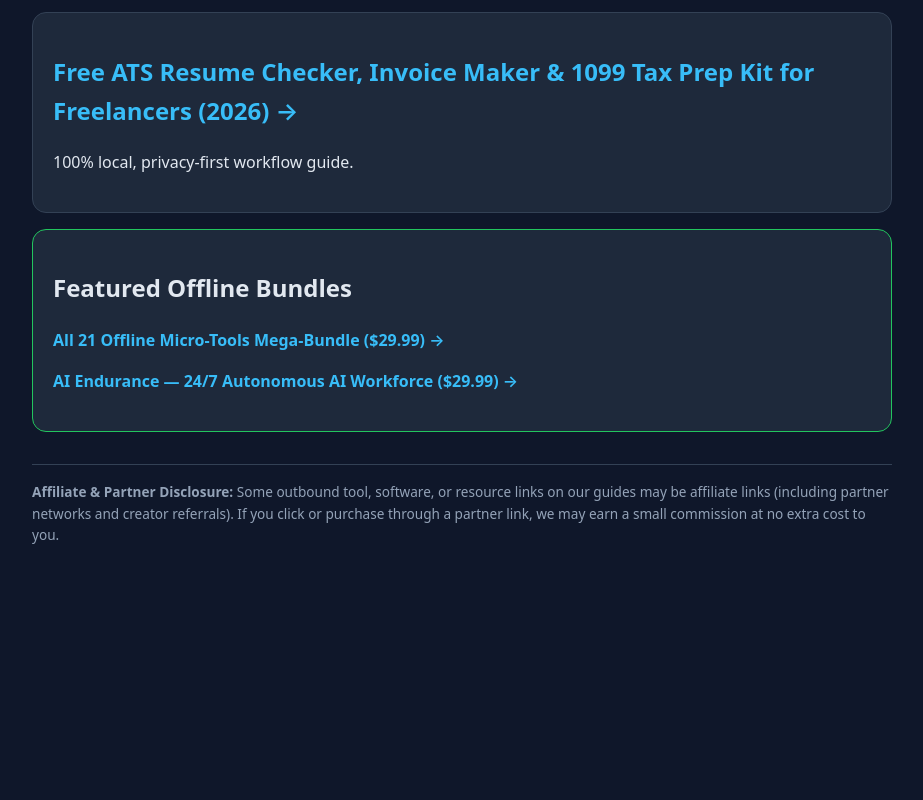
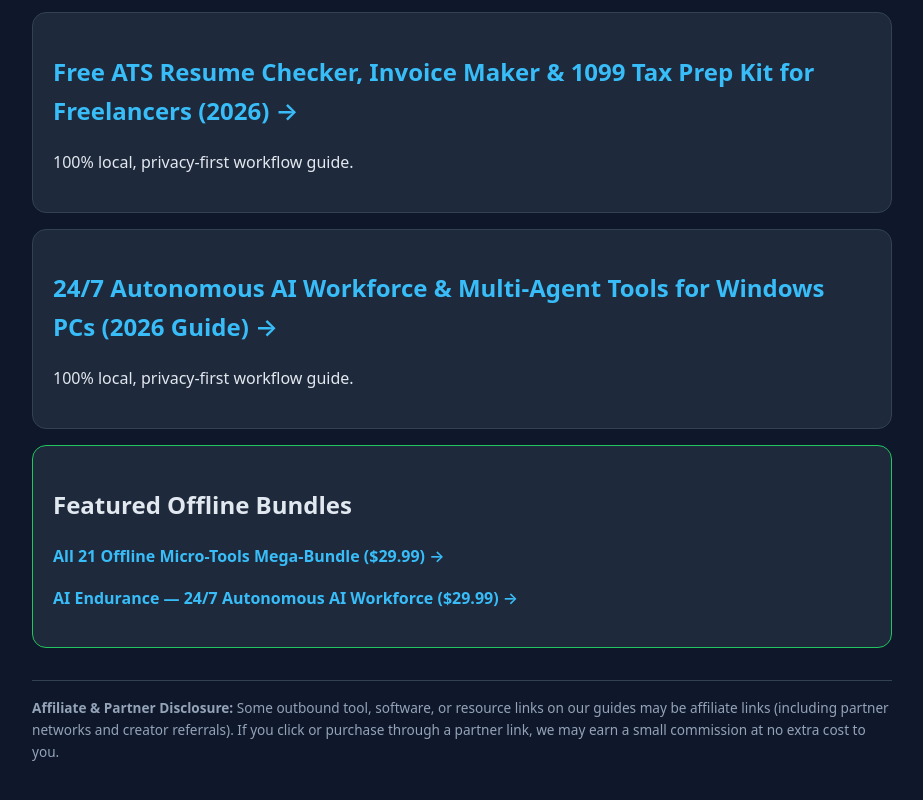
Before and after one commit to gmitch12967-crypto/gmitch12967-crypto.github.io, a plain HTML site: page guides/index.html in a window 1280 px wide. Shown: the part 1494-2294 px from the top of the page, without its empty margins (178-1101 px from the left). Before the commit the page ends 2086 px from the top, so only its background shows below. Drawn offline with Linux system fonts and the light colour scheme.

Commit message:
Add guide to guides/index.html: ai-workforce-windows.html

```diff
--- a/guides/index.html
+++ b/guides/index.html
@@ -53,6 +53,11 @@
       <p>100% local, privacy-first workflow guide.</p>
     </div>
 
+    <div class="card">
+      <h2><a href="./ai-workforce-windows.html">24/7 Autonomous AI Workforce &amp; Multi-Agent Tools for Windows PCs (2026 Guide) →</a></h2>
+      <p>100% local, privacy-first workflow guide.</p>
+    </div>
+
     <div class="card" style="border-color:#22c55e;">
       <h2>Featured Offline Bundles</h2>
       <p><a href="https://payhip.com/b/74asH" target="_blank" rel="noopener">All 21 Offline Micro-Tools Mega-Bundle ($29.99) →</a></p>
```
